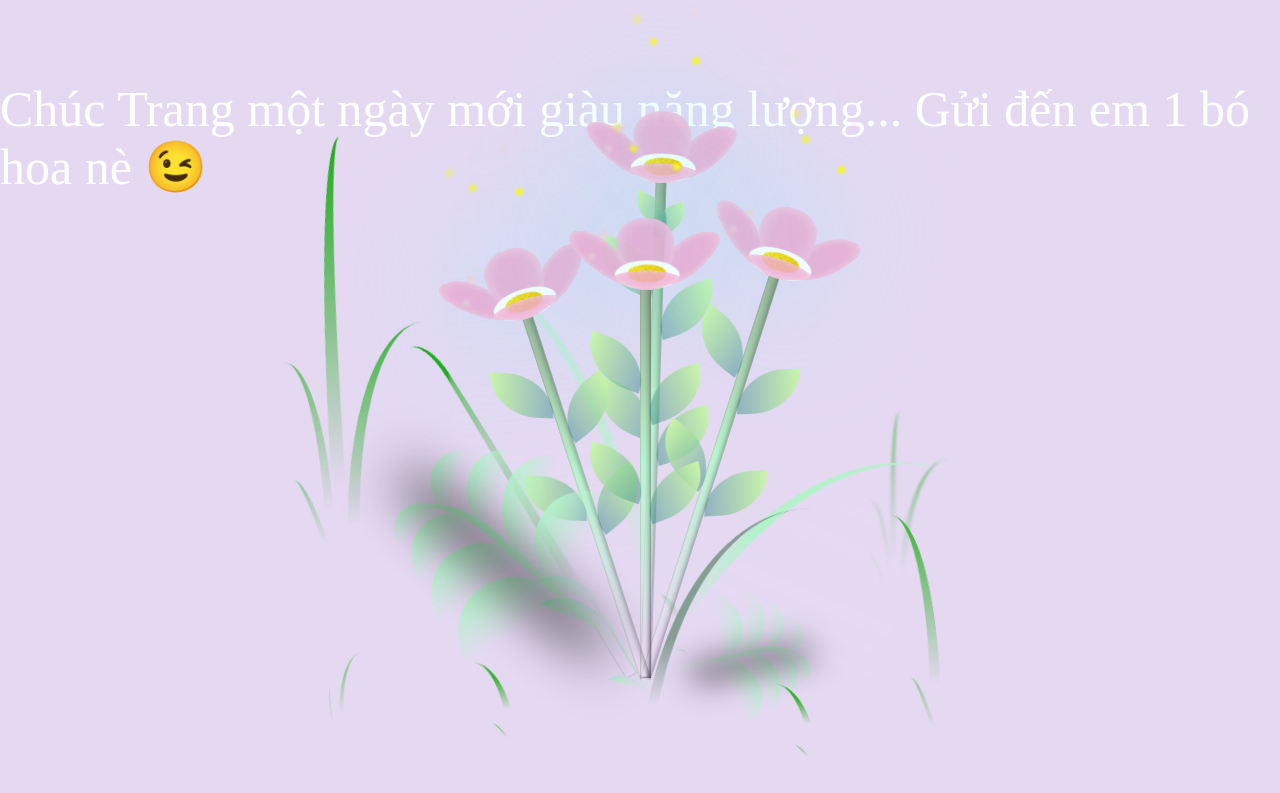
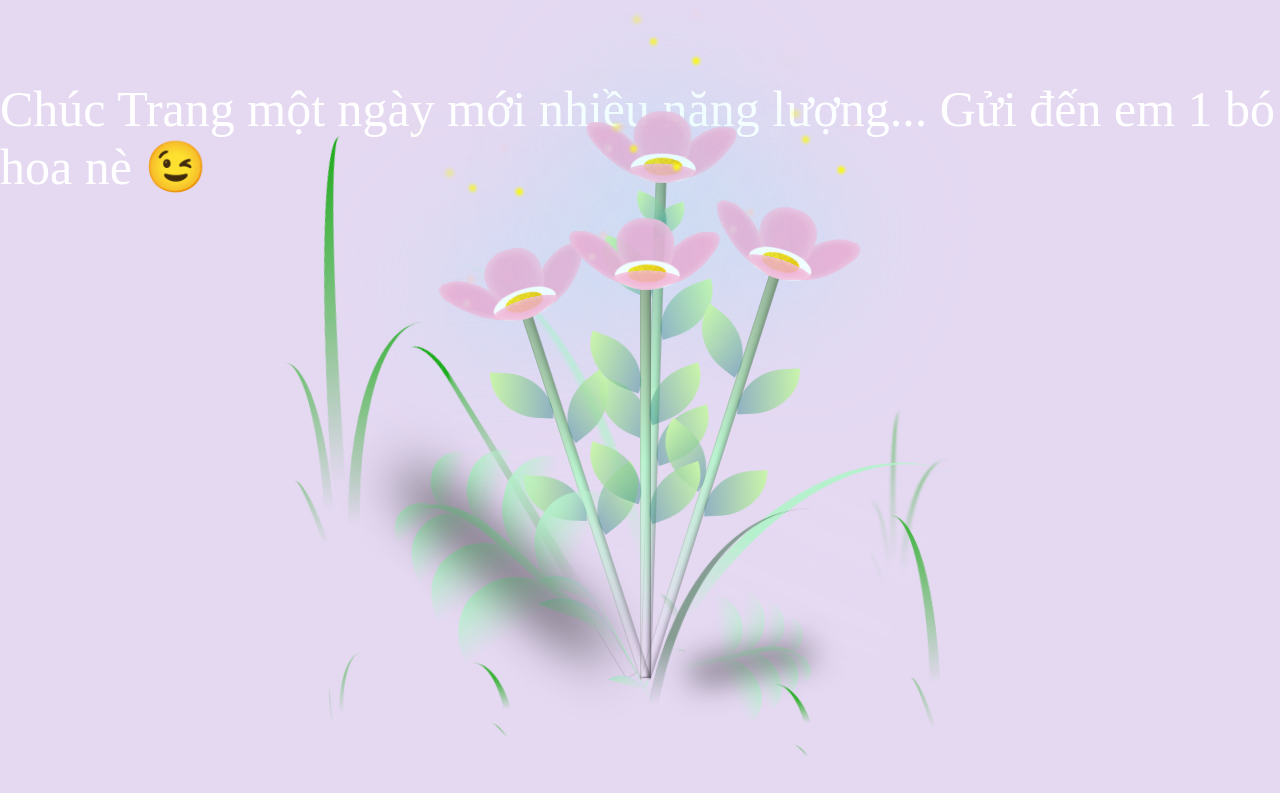
Before and after one commit to Thangvanle2000/qua-20-10, a plain HTML site: page index.html in a window 1280 px wide. Drawn offline with Linux system fonts and the light colour scheme.

Commit message:
update: UI

```diff
--- a/index.html
+++ b/index.html
@@ -10,7 +10,7 @@
 
 <body class="not-loaded">
     <div class="night"></div>
-    <div class="happy-woman-day">Chúc Trang một ngày mới giàu năng lượng... Gửi đến em 1 bó hoa nè 😉</div>
+    <div class="happy-woman-day">Chúc Trang một ngày mới nhiều năng lượng... Gửi đến em 1 bó hoa nè 😉</div>
     <div class="flowers">
       <div class="flower flower--1">
         <div class="flower__leafs flower__leafs--1">
```
